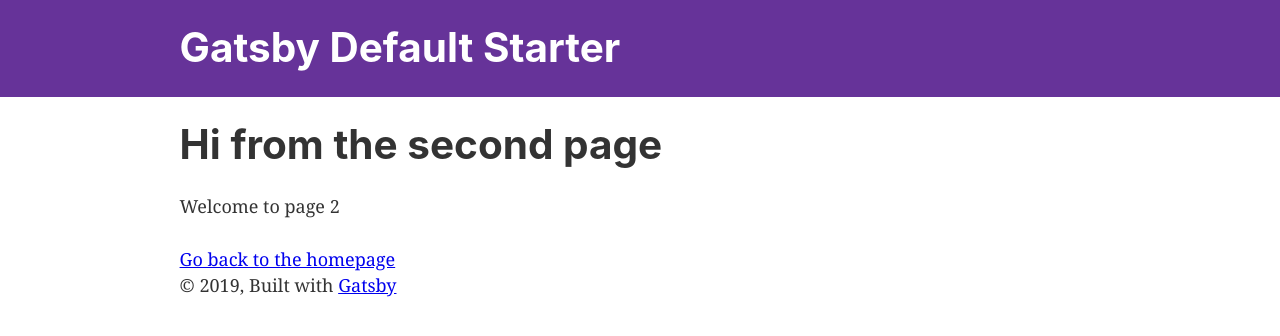
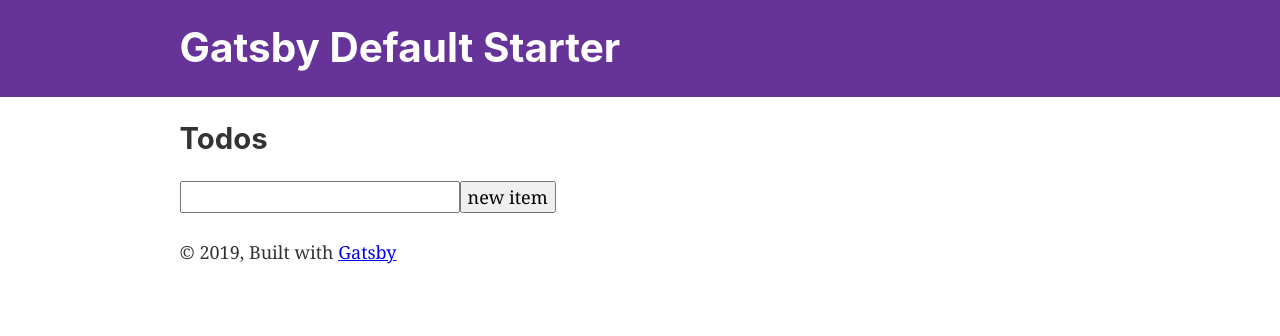
Before and after one commit to Leland-Kwong/personal-site-v2, a Gatsby site: page /page-2 in a window 1280 px wide. Built offline with nearby package versions, Linux system fonts and the light colour scheme; Gatsby itself is replaced by a stand-in of ours.

Commit message:
demo wip

```diff
--- /dev/null
+++ b/src/components/todos.js
@@ -0,0 +1,87 @@
+/* eslint-disable no-console */
+import React, { useReducer } from 'react';
+import now from 'performance-now';
+import propTypes from 'prop-types';
+import Immutable from 'immutable';
+
+const TodosDispatch = React.createContext(null);
+
+const makeId = () => now().toString(36);
+
+const defaultTodoForm = Immutable.Map({
+  text: '',
+});
+const initialState = Immutable.Map({
+  todoForm: defaultTodoForm,
+  items: Immutable.Map(),
+});
+
+const todosReducer = (state, action) => {
+  switch (action.type) {
+    case 'TODO_IN_PROGRESS': {
+      return state.setIn(['todoForm', 'text'], action.text);
+    }
+    case 'TODO_ADD': {
+      const id = makeId();
+      const newItem = {
+        description: state.getIn(['todoForm', 'text']),
+      };
+      return state.setIn(['items', id], newItem);
+    }
+    default:
+      throw new Error(`invalid action type '${action.type}'`);
+  }
+};
+
+const TodosList = React.memo(({ items }) => {
+  console.log('render todos-list');
+  return (
+    <ul>
+      {items.entrySeq().map(([id, item]) => (
+        <li key={id}>{item.description}</li>
+      ))}
+    </ul>
+  );
+});
+
+TodosList.propTypes = {
+  items: propTypes.instanceOf(Immutable.Map).isRequired,
+};
+
+const TodosApp = () => {
+  // Note: `dispatch` won't change between re-renders
+  const [todos, dispatch] = useReducer(todosReducer, initialState);
+  const addTodo = () => {
+    dispatch({ type: 'TODO_ADD' });
+    dispatch({ type: 'TODO_IN_PROGRESS', text: '' });
+  };
+  return (
+    <TodosDispatch.Provider value={dispatch}>
+      <div>
+        <h2>Todos</h2>
+        <form onSubmit={(ev) => {
+          ev.preventDefault();
+          addTodo();
+        }}
+        >
+          <input
+            type="text"
+            value={todos.getIn(['todoForm', 'text'])}
+            onChange={(ev) => {
+              dispatch({ type: 'TODO_IN_PROGRESS', text: ev.target.value });
+            }}
+          />
+          <button
+            onClick={addTodo}
+            type="button"
+          >
+          new item
+          </button>
+        </form>
+        <TodosList items={todos.get('items')} />
+      </div>
+    </TodosDispatch.Provider>
+  );
+};
+
+export default TodosApp;
--- a/src/pages/page-2.js
+++ b/src/pages/page-2.js
@@ -1,16 +1,14 @@
-import React from "react"
-import { Link } from "gatsby"
+import React from 'react';
+import Todos from '../components/todos';
 
-import Layout from "../components/layout"
-import SEO from "../components/seo"
+import Layout from '../components/layout';
+import SEO from '../components/seo';
 
 const SecondPage = () => (
   <Layout>
     <SEO title="Page two" />
-    <h1>Hi from the second page</h1>
-    <p>Welcome to page 2</p>
-    <Link to="/">Go back to the homepage</Link>
+    <Todos />
   </Layout>
-)
+);
 
-export default SecondPage
+export default SecondPage;
```
Also changed, not shown: package.json (+7 -0 lines), .eslintrc.json (added), 1 other file.
